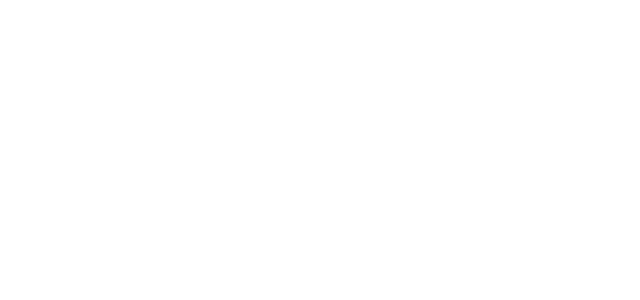
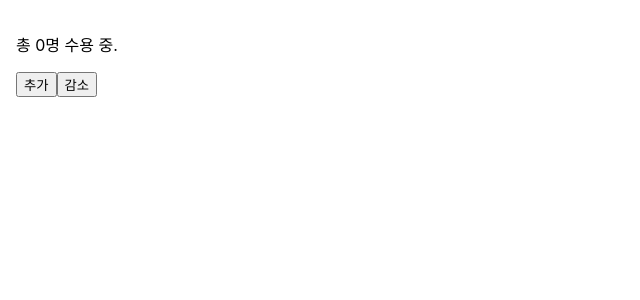
Before and after one commit to JJW0123/React_lesson, a React (Create React App) app in the folder my-app/: page / in a window 1280 px wide. Shown: the top 300 px of the page, without its empty margins (0-640 px from the left). Built offline with nearby package versions, Linux system fonts and the light colour scheme.

Commit message:
custom hook 만들어서 사용해보기

```diff
--- /dev/null
+++ b/my-app/src/chapter_07/Accommodate.jsx
@@ -0,0 +1,32 @@
+import React, { useEffect, useState } from "react";
+import useCounter from "./useCounter";
+
+const MAX = 10;
+
+function Accommodate(props){
+    const [isFull, setIsFull] = useState(false);
+    const [count, increaseCount, decreaseCount] = useCounter(0);
+
+    useEffect(() => {
+        console.log("=================");
+        console.log("useEffect() 호출.");
+        console.log(`isFull: ${isFull}`);
+    });
+
+    useEffect(() => {
+        setIsFull(count >= MAX);
+        console.log(`현재 count: ${count}`);
+    }, [count]);
+
+    return (
+        <div style={{padding: 16}}>
+            <p>{`총 ${count}명 수용 중.`}</p>
+
+            <button onClick={increaseCount} disabled={isFull}> 추가 </button>
+            <button onClick={decreaseCount}> 감소 </button>
+            {isFull && <p style={{color:"red"}}>정원이 가득 참.</p>}
+        </div>
+    );
+}
+
+export default Accommodate;
--- /dev/null
+++ b/my-app/src/chapter_07/useCounter.jsx
@@ -0,0 +1,12 @@
+import React, { useState } from "react";
+
+function useCounter(initial){
+    const [count, setCount] = useState(initial);
+
+    const increaseCount = () => setCount((num) => ++num);
+    const decreaseCount = () => setCount((num) => Math.max(--num, 0));
+
+    return [count, increaseCount, decreaseCount];
+}
+
+export default useCounter;
--- a/my-app/src/index.js
+++ b/my-app/src/index.js
@@ -4,13 +4,13 @@
 import App from './App';
 import reportWebVitals from './reportWebVitals';
 
-import NotificationList from './chapter_06/NotificationList';
+import Accommodate from './chapter_07/Accommodate';
 
 const root = ReactDOM.createRoot(document.getElementById('root'));
 
 root.render(
   <React.StrictMode>
-    <NotificationList/>
+    <Accommodate/>
   </React.StrictMode>
 );
 
```
